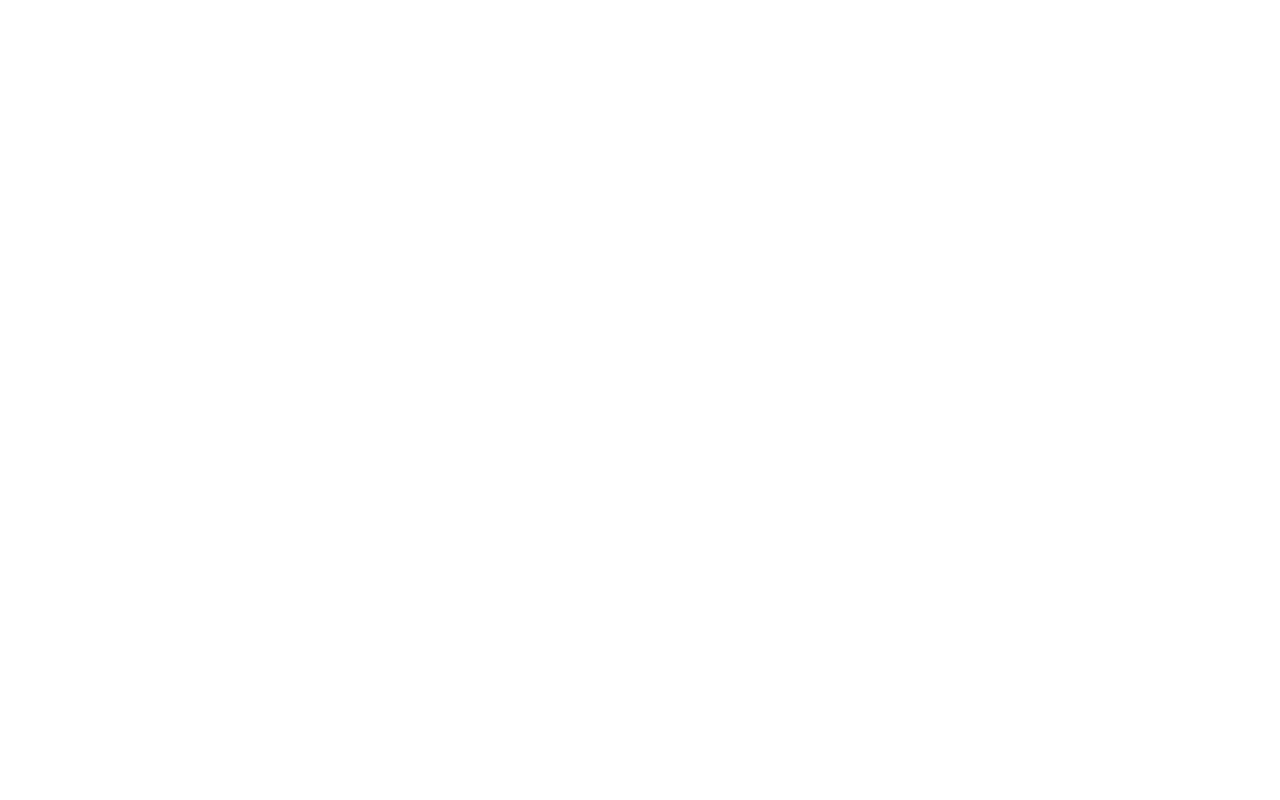
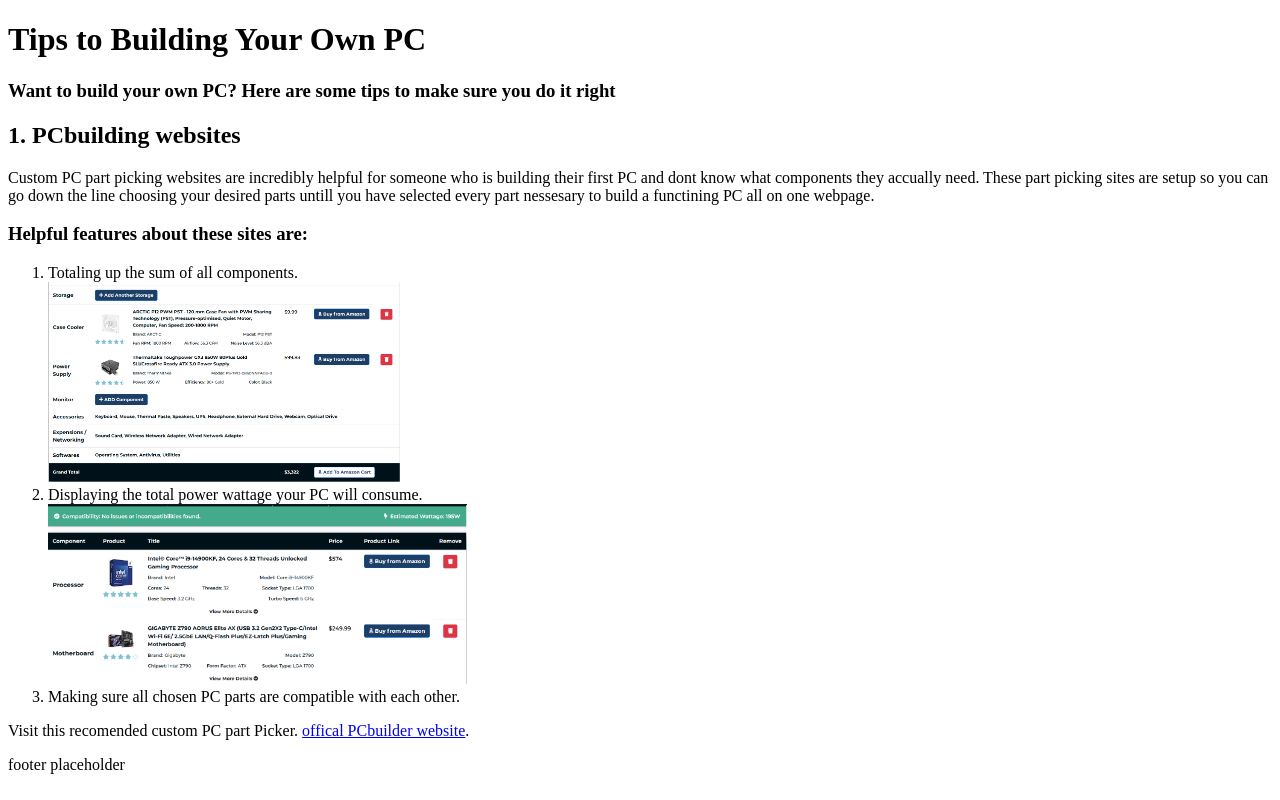
Before and after one commit to austinfitzhugh/my-website, a plain HTML site: page index.html in a window 1280 px wide. Drawn offline with Linux system fonts and the light colour scheme.

Commit message:
added image folder

```diff
--- a/index.html
+++ b/index.html
@@ -6,6 +6,28 @@
     <title>Document</title>
 </head>
 <body>
-
+    <header>
+        <h1>Tips to Building Your Own PC</h1>
+        <h3>Want to build your own PC? Here are some tips to make sure you do it right</h3>
+    </header>
+    <main>
+        <h2>1. PCbuilding websites</h2>
+        <p>Custom PC part picking websites are incredibly helpful for someone who is building their first PC and dont know what components they accually need.
+        These part picking sites are setup so you can go down the line choosing your desired parts untill you have selected every part nessesary to build a functining PC all on one webpage.
+        </p>
+        <h3>Helpful features about these sites are:</h3>
+        <ol>
+            <li>Totaling up the sum of all components.</li>
+            <img src="image_partpickerSum.png" alt="PC part Picker Sum" height="200px">
+            <li>Displaying the total power wattage your PC will consume.</li>
+            <img src="image_partpickerCompatibility_wattage.png" alt="PC Part Picker compatibility check and wattage" height="180px">
+            <li>Making sure all chosen PC parts are compatible with each other.</li>
+        </ol>
+        <p>Visit this recomended custom PC part Picker.
+            <a href="https://pcbuilder.net/">offical PCbuilder website</a>.</p>
+            <!-- <h2>Add second tip</h2>
+            <p>explane second tip</p> -->
+    </main>
+    <footer>footer placeholder</footer>
 </body>
 </html>
```
Also changed, not shown: image_partpickerCompatibility_wattage.png (added), image_partpickerSum.png (added).
